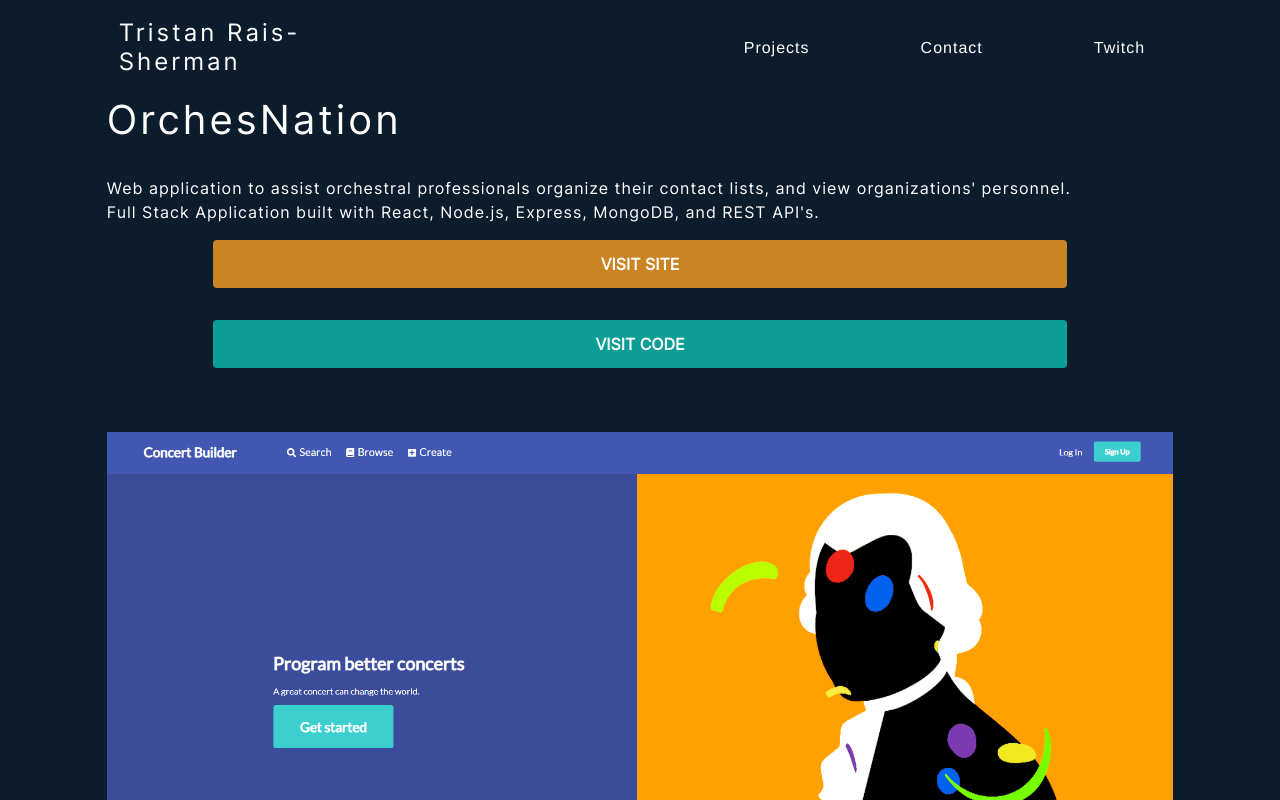
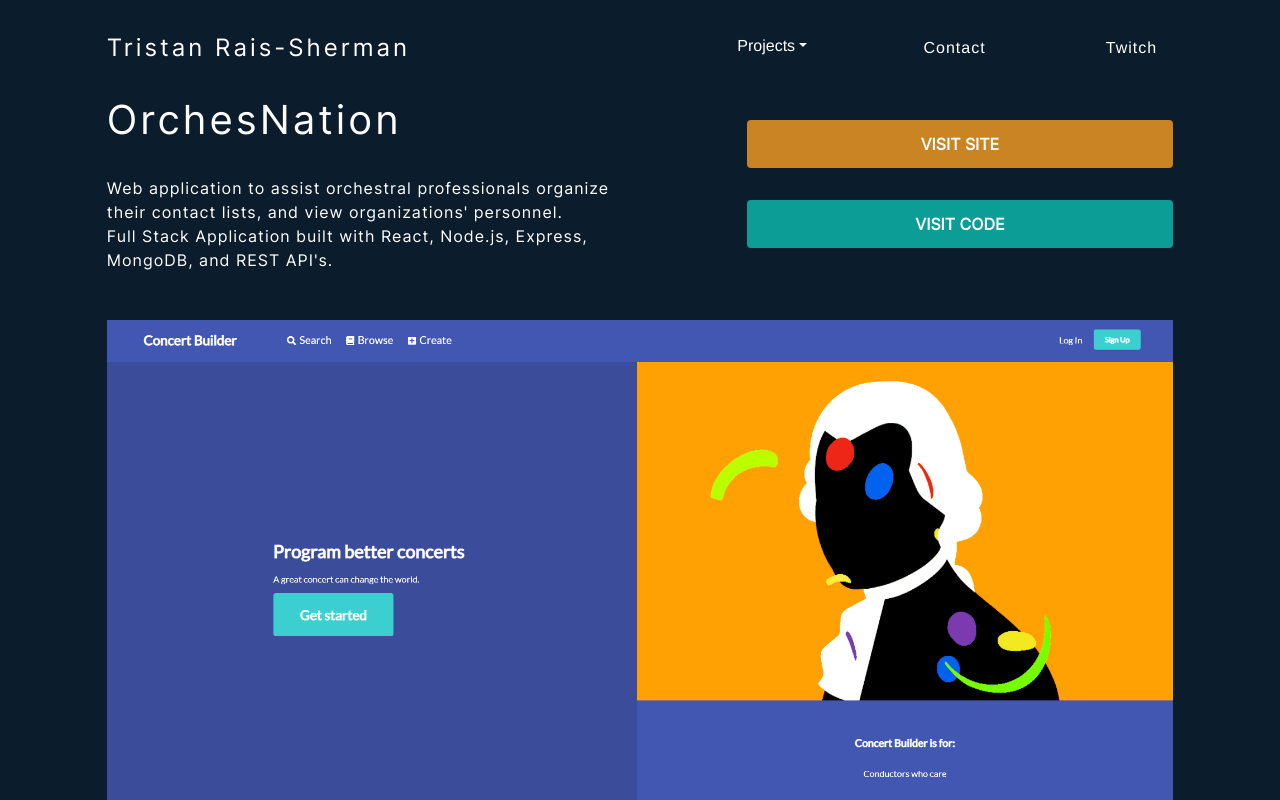
Before and after one commit to thecodingconductor/portfolio-reborn, a React (Create React App) app in the folder frontend/: page /orchesnation in a window 1280 px wide. Shown: the top 800 px of the page. Built offline with nearby package versions, Linux system fonts and the light colour scheme; a web font is replaced by a local one.

Commit message:
getting close

```diff
--- a/frontend/src/components/Header.js
+++ b/frontend/src/components/Header.js
@@ -1,6 +1,6 @@
 import React, {useContext} from 'react'
 import NavContext from '../context/nav/navContext'
-import {Container, Nav, Dropdown} from 'react-bootstrap'
+import {Container, Nav, DropdownButton, Dropdown} from 'react-bootstrap'
 import Menu from '../assets/icon-menu.svg';
 import NavMobile from './NavMobile'
 import {useHistory} from 'react-router-dom'
@@ -27,7 +27,7 @@ const Header = (props) => {
 
     return (
       <Container fluid className="navbar-main-mobile">
-          <Container className="navbar-left">
+          <Container className="navbar-left" fluid>
             <img src={Menu} className="menu-icons" alt="Mobile Menu Icon" onClick={() => openMobileHandler()}></img>
             <h4 className="desktop-title-left" onClick={returnHome}>Tristan Rais-Sherman</h4>
           </Container>
@@ -35,10 +35,15 @@ const Header = (props) => {
           {navOpen &&
             <NavMobile />}
 
-          <Container className="navbar-right d-flex flex-row align-items-center">
-             <p>Tristan Rais-Sherman</p>
+          <Container className="navbar-right d-flex flex-row align-items-center" fluid>
+             <p className="mobile-title-right" onClick={returnHome}>Tristan Rais-Sherman</p>
               <Nav className="flex-row desktop-nav-wrapper justify-content-between">
-                <Nav.Link className="desktop-nav-link">Projects</Nav.Link>
+
+                <DropdownButton id="dropdown-basic-button" className="desktop-nav-button" title="Projects">
+                  <Dropdown.Item href="/concertbuilder">Concert Builder</Dropdown.Item>
+                  <Dropdown.Item href="/orchesnation">OrchesNation</Dropdown.Item>
+                  <Dropdown.Item href="/marsrover">Mars Rover</Dropdown.Item>
+                </DropdownButton>
                 <Nav.Link className="desktop-nav-link" href="mailto: tristan.raissherman@gmail.com">Contact</Nav.Link>
                 <Nav.Link className="desktop-nav-link" href="https://www.twitch.tv/orchestraobsessed" target="_blank">Twitch</Nav.Link>
               </Nav>
--- a/frontend/src/components/NavMobile.js
+++ b/frontend/src/components/NavMobile.js
@@ -6,6 +6,7 @@ import MobileNavFooter from '../components/MobileNavFooter'
 import NavContext from '../context/nav/navContext'
 import ProjectsExpanded from '../components/ProjectsExpanded'
 import useLockBodyScroll from '../hooks/useLockBodyScroll'
+import {useHistory} from 'react-router-dom'
 
 const NavMobile = () => {
 
@@ -23,6 +24,12 @@ const NavMobile = () => {
         projectsExpanded ? expandProjects(false) : expandProjects(true)
     }
 
+    let history = useHistory();
+
+    const returnHome = () => {
+        history.push('/')
+      }
+
     return (
         <Container className="mobile-nav-container" fluid>
             <Container className="nav-content-wrapper d-flex flex-column align-items-center">
@@ -31,7 +38,7 @@ const NavMobile = () => {
                         <img src={NavClose} alt="Close Mobile Nav" className="close-mobile-nav" onClick={() => closeMobileHandler()}></img>
                     </Container>
                     <Container className="mobile-nav-title-container">
-                        <h4 className="mobile-nav-title">Tristan Rais-Sherman</h4>
+                        <h4 className="mobile-nav-title" onClick={returnHome}>Tristan Rais-Sherman</h4>
                     </Container>
                 </Container>
                 <Container className="mobile-nav-link-container">
@@ -40,9 +47,9 @@ const NavMobile = () => {
                             {projectsExpanded &&
                                 <ProjectsExpanded />
                             }
-                        <Nav.Link className="mobile-nav-link" > Contact</Nav.Link>
-                        <Nav.Link className="mobile-nav-link">Twitch</Nav.Link>
-                        <Nav.Link className="mobile-nav-link">Conductor Site</Nav.Link>
+                        <Nav.Link className="mobile-nav-link" href="mailto: tristan.raissherman@gmail.com"> Contact</Nav.Link>
+                        <Nav.Link className="mobile-nav-link" href="https://www.twitch.tv/orchestraobsessed">Twitch</Nav.Link>
+                        <Nav.Link className="mobile-nav-link" href="https://www.tristanraissherman.com">Conductor Site</Nav.Link>
                     </Nav>
                 </Container>
                 <Container className="mobile-nav-footer">
--- a/frontend/src/custom.scss
+++ b/frontend/src/custom.scss
@@ -93,6 +93,10 @@ body {
 
 // Mobile Nav
 
+.mobile-title-right {
+  cursor: pointer;
+}
+
 .mobile-nav-container {
   position:absolute;
   background-color: $dark-blue;
@@ -124,6 +128,7 @@ body {
         .mobile-nav-title {
           font-size: .85rem;
           font-weight: 700;
+          cursor: pointer;
         }
 
       }
@@ -282,6 +287,19 @@ hr {
         color: $white;
         text-decoration: none;
       }
+
+      .desktop-nav-button {
+        button {
+          @include lg {
+            border: none;
+            background-color: transparent;
+            text-transform: none;
+          }
+        }
+
+      };
+
+
     }
 
     p {
@@ -695,6 +713,23 @@ hr {
     }
 }
 
+// Project Detail Pages
+
+.inner {
+  .text-container {
+
+    @include lg {
+      width: 50%;
+    }
+  }
+
+  .button-container {
+    @include lg {
+      width: 50%;
+    }
+  }
+}
+
 .line-through-work.bottom-projects-line {
   right: 20%;
 }
--- a/frontend/src/screens/ConcertBuilder.js
+++ b/frontend/src/screens/ConcertBuilder.js
@@ -17,14 +17,14 @@ const ConcertBuilder = () => {
     return (
         <Fragment>
         <Container className="project-top-container" fluid>
-            <div className="inner">
+            <div className="inner d-flex align-items-center justify-content-between">
                 <div className="text-container">
                     <h1 className="project-page-project-title">Concert Builder</h1>
                     <p>Full-stack application designed to assist orchestra conductors to research, develop, and plan concerts.</p>
                     <p>Built with Vanilla Javascript, CSS, and HTML. Flask backend with REST API's.</p>
                 </div>
 
-                <div className="d-flex flex-column align-items-center justify-content-between button-container">
+                <div className="d-flex flex-column align-items-end justify-content-between button-container">
 
                     <a href="https://www.concertbuilder.com" target="_blank">
                         <Button className="visit-site-button">Visit Site</Button>
--- a/frontend/src/screens/HomeScreen.js
+++ b/frontend/src/screens/HomeScreen.js
@@ -11,7 +11,12 @@ import NavContext from '../context/nav/navContext'
 const HomeScreen = (props) => {
 
     const navContext = useContext(NavContext);
-    const {navOpen} = navContext;
+    const {navOpen, expandProjects, mobileNavAction} = navContext;
+
+    useEffect(() => {
+        mobileNavAction(false)
+        // eslint-disable-next-line
+    }, [])
 
     return (
 
--- a/frontend/src/screens/MarsRover.js
+++ b/frontend/src/screens/MarsRover.js
@@ -18,14 +18,14 @@ const MarsRover = () => {
     return (
         <Fragment>
         <Container className="project-top-container" fluid>
-            <div className="inner">
+            <div className="inner d-flex align-items-center justify-content-between">
                 <div className="text-container">
                     <h1 className="project-page-project-title">Mars Rover</h1>
                     <p>Front-end web application built with React and interacting with 3rd party NASA API's.</p>
                     <p>User can view randomly generated photos from the Mars Rovers and save favorites.</p>
                 </div>
 
-                <div className="d-flex flex-column align-items-center justify-content-between button-container">
+                <div className="d-flex flex-column align-items-end justify-content-between button-container">
 
                     <a href="https://www.marsroverphotos.com" target="_blank">
                         <Button className="visit-site-button">Visit Site</Button>
--- a/frontend/src/screens/OrchesNation.js
+++ b/frontend/src/screens/OrchesNation.js
@@ -17,14 +17,14 @@ const OrchesNation = () => {
     return (
         <Fragment>
         <Container className="project-top-container" fluid>
-            <div className="inner">
+            <div className="inner d-flex align-items-center justify-content-between">
                 <div className="text-container">
                     <h1 className="project-page-project-title">OrchesNation</h1>
                     <p>Web application to assist orchestral professionals organize their contact lists, and view organizations' personnel.</p>
                     <p>Full Stack Application built with React, Node.js, Express, MongoDB, and REST API's.</p>
                 </div>
 
-                <div className="d-flex flex-column align-items-center justify-content-between button-container">
+                <div className="d-flex flex-column align-items-end justify-content-between button-container">
 
                     <a href="https://www.orchesnation.com" target="_blank">
                         <Button className="visit-site-button">Visit Site</Button>
```
Also changed, not shown: frontend/src/components/DesktopFeaturedProjects.js (+5 -3 lines), frontend/src/components/DesktopProjectExpand.js (added, +13 -0 lines).
